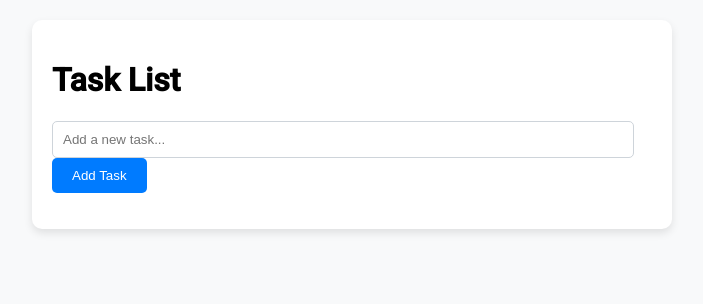
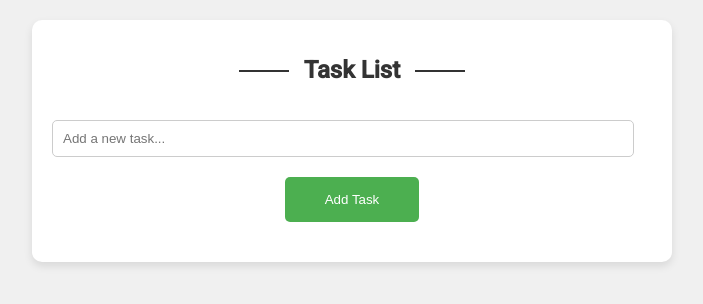
Before and after one commit to Nivesh30/TaskListApp, a plain HTML site: page index.html in a window 1280 px wide. Shown: the whole page, without its empty margins (288-991 px from the left). Drawn offline with Linux system fonts and the light colour scheme.

Commit message:
updated styles

```diff
--- a/index.html
+++ b/index.html
@@ -10,7 +10,9 @@
 </head>
 <body>
     <div class="container">
-        <h1>Task List</h1>
+        <div class="title-container">
+            <h1 class="title">Task List</h1>
+        </div>
         <input type="text" id="taskInput" class="task-input" placeholder="Add a new task...">
         <button id="addBtn" class="add-btn">Add Task</button>
         <ul id="taskList" class="task-list"></ul>
--- a/styles.css
+++ b/styles.css
@@ -2,7 +2,7 @@
 
 body {
     font-family: 'Roboto', sans-serif;
-    background-color: #f8f9fa;
+    background-color: #f0f0f0; /* Change background color */
     margin: 0;
     padding: 0;
 }
@@ -16,6 +16,10 @@ body {
     box-shadow: 0 4px 8px rgba(0, 0, 0, 0.1);
 }
 
+h1 {
+    color: #333; /* Change heading color */
+}
+
 .task-list {
     list-style-type: none;
     padding: 0;
@@ -24,7 +28,7 @@ body {
 .task-item {
     margin-bottom: 10px;
     padding: 15px;
-    background-color: #f9f9f9;
+    background-color: #fafafa; /* Change task item background color */
     border-radius: 8px;
     display: flex;
     justify-content: space-between;
@@ -33,7 +37,7 @@ body {
 }
 
 .task-item:hover {
-    background-color: #e9ecef;
+    background-color: #f0f0f0; /* Change task item background color on hover */
 }
 
 .task-item input[type="checkbox"] {
@@ -43,32 +47,66 @@ body {
 .task-input {
     width: calc(100% - 40px);
     padding: 10px;
-    border: 1px solid #ced4da;
+    border: 1px solid #ccc; /* Change input border color */
     border-radius: 5px;
 }
 
 .add-btn {
-    padding: 10px 20px;
-    background-color: #007bff;
-    color: #fff;
+    display: block; /* Change button display to block */
+    margin: 20px auto; /* Center the button horizontally */
+    padding: 15px 40px; /* Increase button padding to make it longer */
+    background-color: #4CAF50;
+    color: white;
     border: none;
     border-radius: 5px;
     cursor: pointer;
 }
 
 .add-btn:hover {
-    background-color: #0056b3;
+    background-color: #45a049;
 }
 
 .delete-btn {
     padding: 5px 10px;
-    background-color: #dc3545;
-    color: #fff;
+    background-color: #f44336; /* Change delete button background color */
+    color: white;
     border: none;
     border-radius: 5px;
     cursor: pointer;
 }
 
 .delete-btn:hover {
-    background-color: #c82333;
+    background-color: #c82333; /* Change delete button background color on hover */
 }
+
+.title-container {
+    text-align: center;
+    margin-bottom: 20px;
+}
+
+.title {
+    font-size: 24px;
+    color: #333;
+    position: relative;
+    display: inline-block;
+}
+
+.title::before,
+.title::after {
+    content: '';
+    position: absolute;
+    top: 50%;
+    width: 50px;
+    height: 2px;
+    background-color: #333;
+}
+
+.title::before {
+    right: 100%;
+    margin-right: 15px;
+}
+
+.title::after {
+    left: 100%;
+    margin-left: 15px;
+}
```
